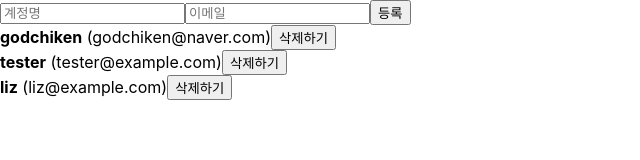
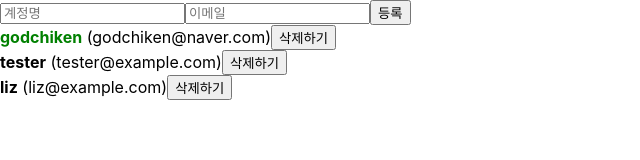
Before and after one commit to GodChiken/fast-campus-react, a React (Create React App) app: page / in a window 1280 px wide. Shown: the top 160 px of the page, without its empty margins (0-640 px from the left). Built offline with nearby package versions, Linux system fonts and the light colour scheme.

Commit message:
15. 배열에 항목 수정하기 - 실습 완료분

```diff
--- a/src/component/App.js
+++ b/src/component/App.js
@@ -19,17 +19,20 @@
         {
             id: 1,
             username: 'godchiken',
-            email: 'godchiken@naver.com'
+            email: 'godchiken@naver.com',
+            active : true
         },
         {
             id: 2,
             username: 'tester',
-            email: 'tester@example.com'
+            email: 'tester@example.com',
+            active : false
         },
         {
             id: 3,
             username: 'liz',
-            email: 'liz@example.com'
+            email: 'liz@example.com',
+            active : false
         }
     ]);
 
@@ -47,6 +50,15 @@
     const onRemove = id => {
         setUsers(users.filter(user => user.id !== id))
     };
+    const onToggle = id => {
+        setUsers(users.map(user =>
+                user.id === id
+                ? {...user, active: !user.active}
+                : user
+            )
+        )
+    };
+
     return (
         <>
             <CreateUser
@@ -55,7 +67,7 @@
                 onChange={onChange}
                 onCreate={onCreate}
             />
-            <UserList users={users} onRemove={onRemove}/>
+            <UserList users={users} onRemove={onRemove} onToggle={onToggle}/>
         </>
     );
 }
--- a/src/component/UserList.js
+++ b/src/component/UserList.js
@@ -1,19 +1,29 @@
 import React from 'react';
 
-function User({ user, onRemove }) {
+function User({ user, onRemove, onToggle}) {
     return (
         <div>
-            <b>{user.username}</b> <span>({user.email})</span>
+            <b
+                style={{
+                    cursor: 'pointer',
+                    color: user.active ? 'green' : 'black'
+                }}
+                onClick={() => onToggle(user.id)}
+            >
+                {user.username}
+            </b>
+            &nbsp;
+            <span>({user.email})</span>
             <button onClick={() => onRemove(user.id)}>삭제하기</button>
         </div>
     );
 }
 
-export default function UserList({ users, onRemove }) {
+export default function UserList({ users, onRemove, onToggle }) {
     return (
         <div>
             {users.map(user => (
-                <User user={user} key={user.id} onRemove={onRemove}/>
+                <User user={user} key={user.id} onRemove={onRemove} onToggle={onToggle}/>
             ))}
         </div>
     );
```
